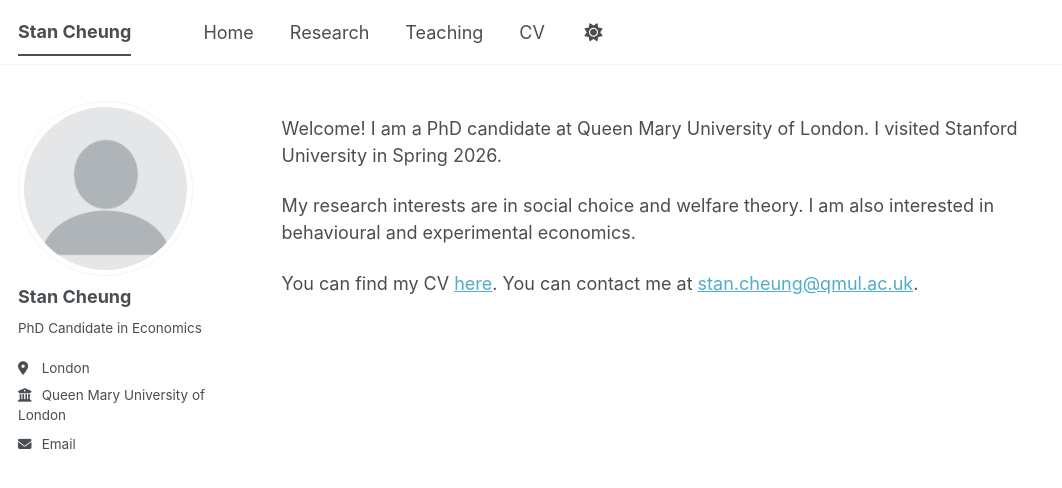
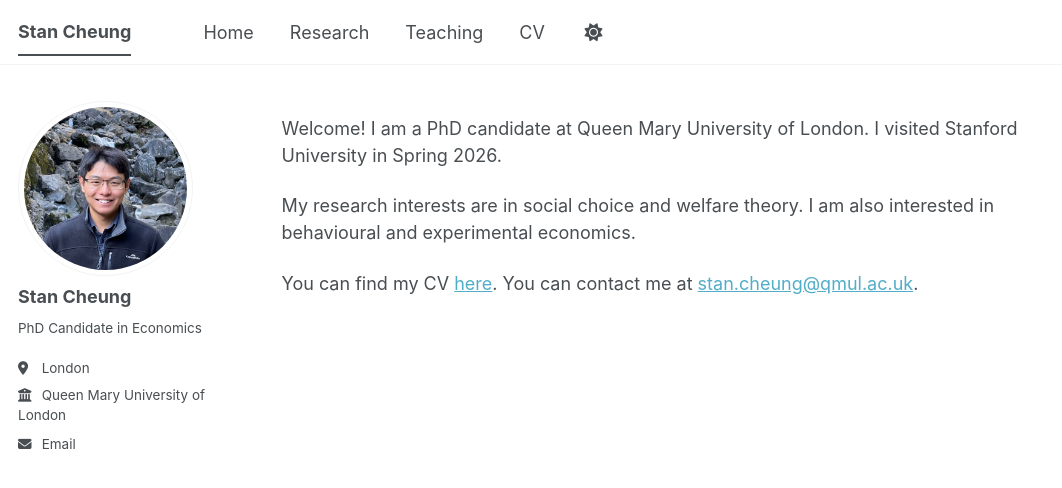
Before and after one commit to stan-cheung/stan-cheung.github.io, a Jekyll site: the page built from _pages/about.md, in a window 1280 px wide. Shown: the top 488 px of the page, without its empty margins (0-1062 px from the left). Built offline with Jekyll 4.4.1, drawn with Linux system fonts in a browser that asks for light colours; a style sheet for code colours, icons or effects is not loaded.

Commit message:
Update author avatar image in config

```diff
--- a/_config.yml
+++ b/_config.yml
@@ -22,7 +22,7 @@ repository               : "stan-cheung/stan-cheung.github.io"
 #               Additional customization can be done by editing /_includes/author-profile.html
 author:
   # Biographic information
-  avatar           : "profile.png"
+  avatar           : "portrait.jpg"
   name             : "Stan Cheung"
   pronouns         : # example: "she/her"
   bio              : "PhD Candidate in Economics"
```
